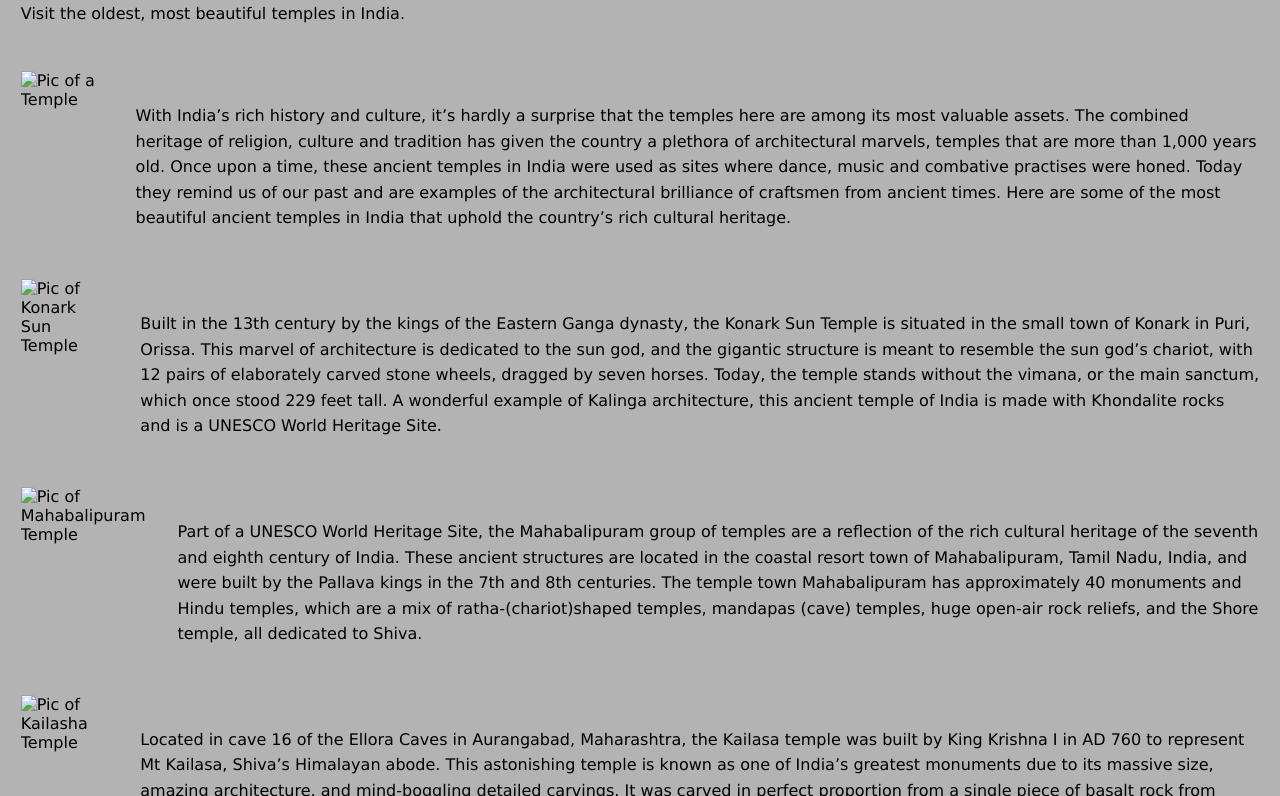
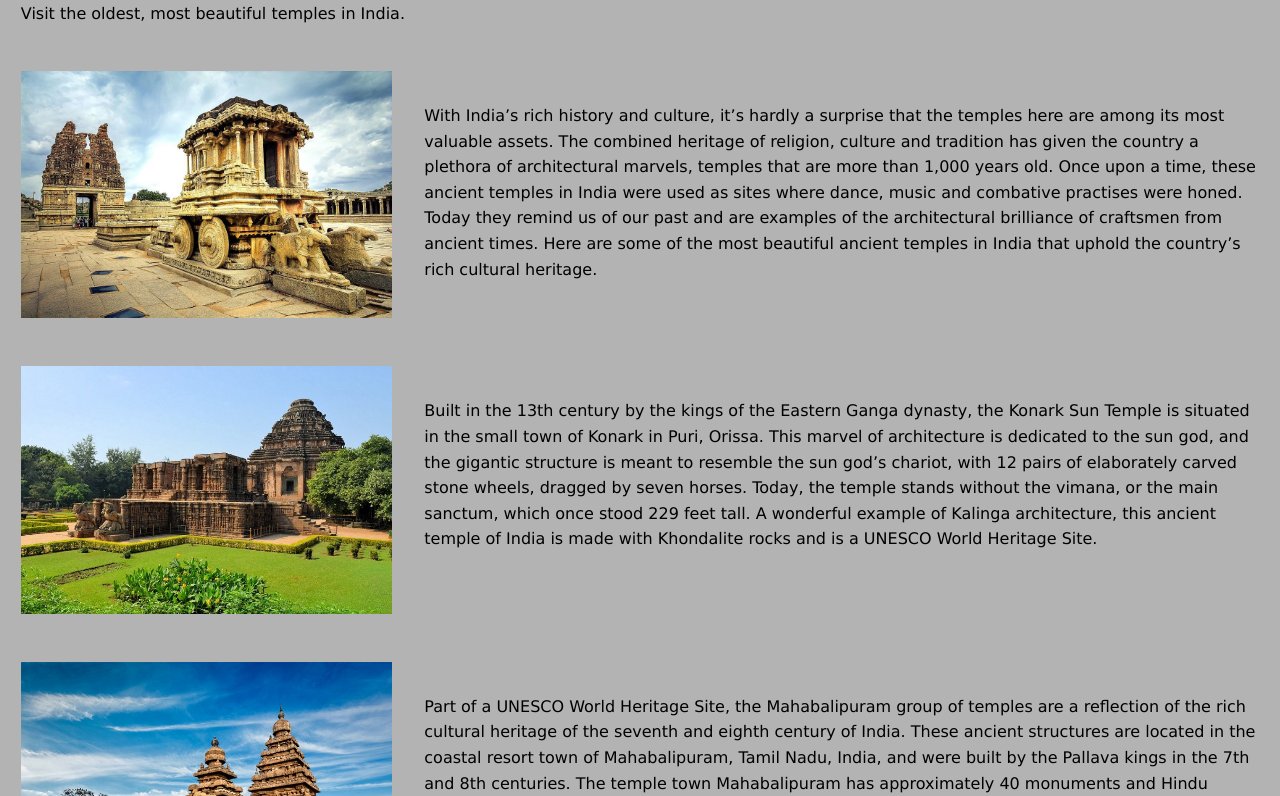
Before and after one commit to Pranab396/indic-repsonive, a plain HTML site: page index.html in a window 1280 px wide. Shown: the part 156-952 px from the top of the page. Drawn offline with Linux system fonts and the light colour scheme; the site is published under a folder, as on GitHub Pages, so addresses that start at the root find nothing.

Commit message:
Update index.html
Fix : Pics not loading

```diff
--- a/index.html
+++ b/index.html
@@ -30,7 +30,7 @@
         </div>
 
         <div class="section">
-            <img src="/img/pic1.jpg" alt="Pic of a Temple">
+            <img src="img/pic1.jpg" alt="Pic of a Temple">
             <p>With India’s rich history and culture, it’s hardly a surprise that the temples here are among its most
                 valuable assets. The combined heritage of religion, culture and tradition has given the country a
                 plethora of architectural marvels, temples that are more than 1,000 years old. Once upon a time, these
@@ -42,7 +42,7 @@
 
 
         <div class="section">
-            <img src="/img/konarkSunTemple.jpg" alt="Pic of Konark Sun Temple">
+            <img src="img/konarkSunTemple.jpg" alt="Pic of Konark Sun Temple">
             <p>Built in the 13th century by the kings of the Eastern Ganga dynasty, the Konark Sun Temple is
                 situated in
                 the small town of Konark in Puri, Orissa. This marvel of architecture is dedicated to the sun god,
@@ -56,7 +56,7 @@
         </div>
 
         <div class="section">
-            <img src="/img/mahabalipuram.jpg" alt="Pic of Mahabalipuram Temple">
+            <img src="img/mahabalipuram.jpg" alt="Pic of Mahabalipuram Temple">
             <p>Part of a UNESCO World Heritage Site, the Mahabalipuram group of temples are a reflection of the rich
                 cultural heritage of the seventh and eighth century of India. These ancient structures are located in
                 the coastal resort town of Mahabalipuram, Tamil Nadu, India, and were built by the Pallava kings in the
@@ -66,7 +66,7 @@
         </div>
 
         <div class="section">
-            <img src="/img/kailashTemple.jpg" alt="Pic of Kailasha Temple">
+            <img src="img/kailashTemple.jpg" alt="Pic of Kailasha Temple">
             <p>Located in cave 16 of the Ellora Caves in Aurangabad, Maharashtra, the Kailasa temple was built by King
                 Krishna I in AD 760 to represent Mt Kailasa, Shiva’s Himalayan abode. This astonishing temple is known
                 as one of India’s greatest monuments due to its massive size, amazing architecture, and mind-boggling
```
